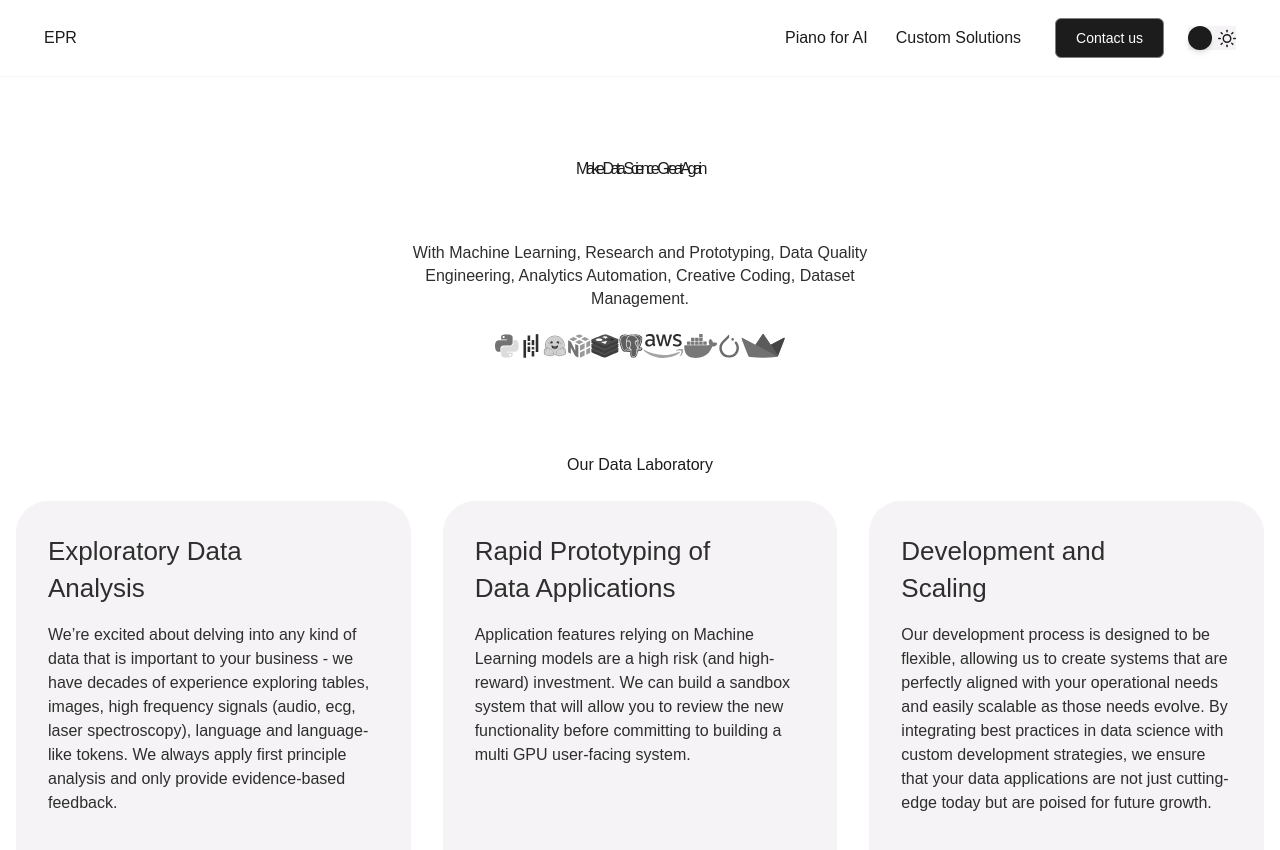
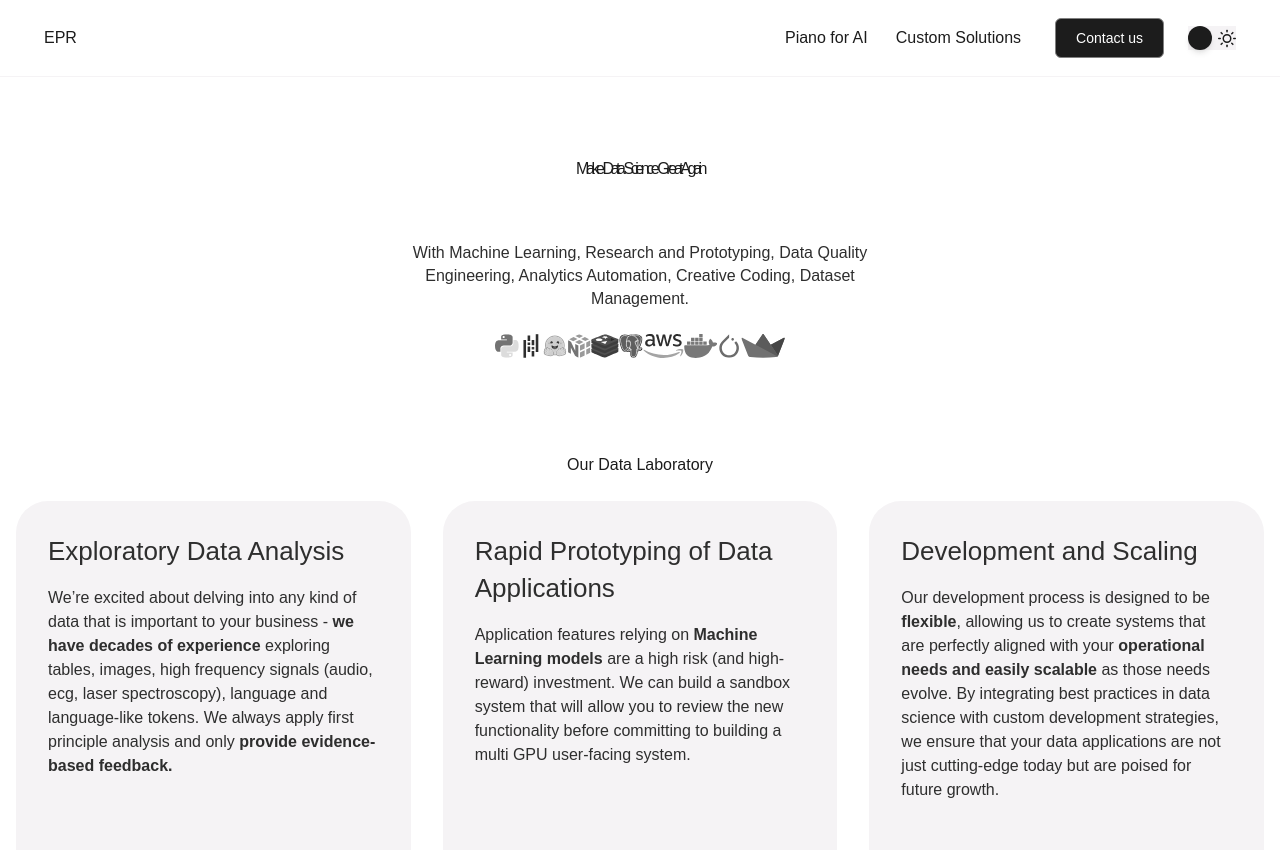
Before and after one commit to Nospoko/epr-landing, a Next.js app in the folder algrtm/: page / in a window 1280 px wide. Shown: the top 850 px of the page. Built offline with nearby package versions, Linux system fonts and the light colour scheme; a web font is replaced by a local one.

Commit message:
dataLabSectionTexts updated

```diff
--- a/algrtm/src/components/DataLabSection.js
+++ b/algrtm/src/components/DataLabSection.js
@@ -13,10 +13,13 @@ const DataLabSection = () => {
             key={index}
             className="flex flex-col text-start bg-neutralLight-neutral90 border-neutralLight-neutral90  border-1 rounded-[2rem] gap-[1rem] p-[2rem] w-full max-w-[24.75rem] xl:h-[31.38rem] lg:h-[30.12rem] text-neutralLight-neutral20"
           >
-            <h5 className="h6_600 lg:text-[1.625rem] lg:leading-[2.34rem] lg:text-semibold max-w-[15rem] ">
+            <h5 className="h6_600 lg:text-[1.625rem] lg:leading-[2.34rem] lg:text-semibold max-w-[19.25rem] w-full">
               {item.title}
             </h5>
-            <p className="p2">{item.description}</p>
+            <p
+              className="p2"
+              dangerouslySetInnerHTML={{ __html: item.description }}
+            ></p>
           </div>
         ))}
       </div>
--- a/algrtm/src/data/dataLabSectionTexts.js
+++ b/algrtm/src/data/dataLabSectionTexts.js
@@ -2,17 +2,17 @@ const dataLabSectionTexts = [
   {
     title: "Exploratory Data Analysis",
     description:
-      "We’re excited about delving into any kind of data that is important to your business - we have decades of experience exploring tables, images, high frequency signals (audio, ecg, laser spectroscopy), language and language-like tokens. We always apply first principle analysis and only provide evidence-based feedback.",
+      "We’re excited about delving into any kind of data that is important to your business - <strong>we have decades of experience</strong> exploring tables, images, high frequency signals (audio, ecg, laser spectroscopy), language and language-like tokens. We always apply first principle analysis and only <strong>provide evidence-based feedback.</strong>",
   },
   {
     title: "Rapid Prototyping of Data Applications",
     description:
-      "Application features relying on Machine Learning models are a high risk (and high-reward) investment. We can build a sandbox system that will allow you to review the new functionality before committing to building a multi GPU user-facing system.",
+      "Application features relying on <strong>Machine Learning models</strong> are a high risk (and high-reward) investment. We can build a sandbox system that will allow you to review the new functionality before committing to building a multi GPU user-facing system.",
   },
   {
     title: "Development and Scaling",
     description:
-      "Our development process is designed to be flexible, allowing us to create systems that are perfectly aligned with your operational needs and easily scalable as those needs evolve. By integrating best practices in data science with custom development strategies, we ensure that your data applications are not just cutting-edge today but are poised for future growth.",
+      "Our development process is designed to be <strong>flexible</strong>, allowing us to create systems that are perfectly aligned with your <strong>operational needs and easily scalable</strong> as those needs evolve. By integrating best practices in data science with custom development strategies, we ensure that your data applications are not just cutting-edge today but are poised for future growth.",
   },
 ];
 
```
